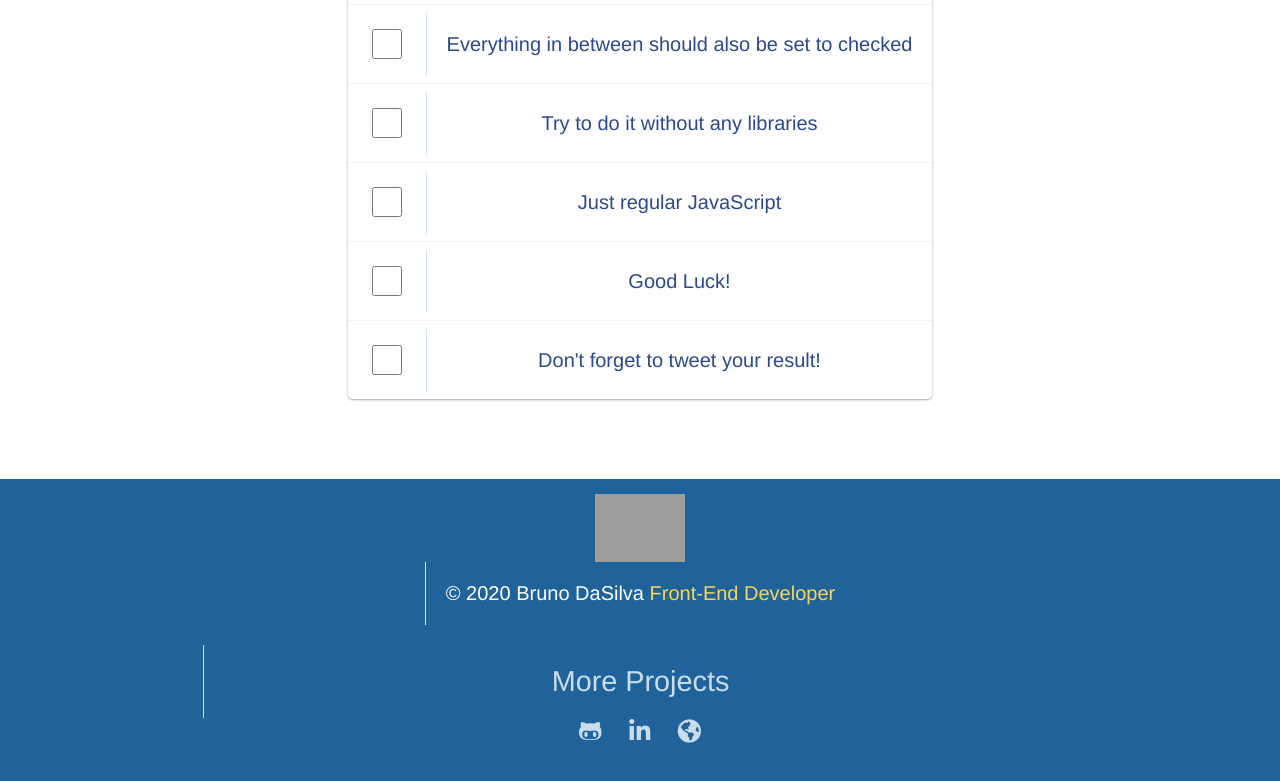
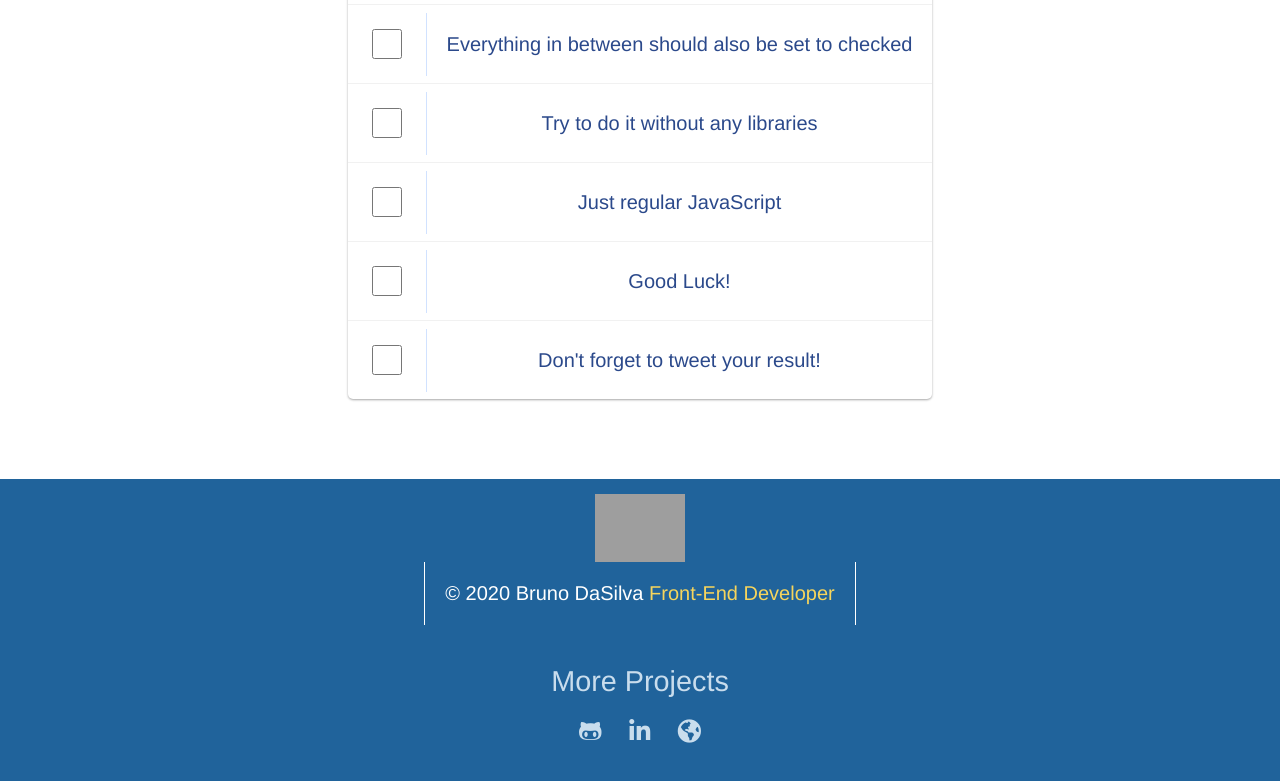
Before and after one commit to Brunno-DaSilva/hold-shift-multi-selection, a plain HTML site: page index.html in a window 1280 px wide. Shown: the part 601-1382 px from the top of the page. Drawn offline with Linux system fonts and the light colour scheme; grey boxes are pictures that could not be loaded; a web font is replaced by a local one.

Commit message:
added initial files

```diff
--- a/index.html
+++ b/index.html
@@ -5,7 +5,7 @@
     <meta name="viewport" content="width=device-width, initial-scale=1.0" />
     <meta http-equiv="X-UA-Compatible" content="ie=edge" />
 
-    <title>Hold Shift Multi-Selection</title>
+    <title>Custom Video Player</title>
 
     <!--Main Style -->
     <link rel="stylesheet" href="main.css" />
--- a/main.css
+++ b/main.css
@@ -31,7 +31,6 @@ body {
   display: flex;
   flex-direction: column;
   justify-content: space-between;
-  overflow: hidden;
 }
 
 *,
@@ -205,9 +204,14 @@ footer .info-Bruno {
   text-align: center;
 }
 
+footer p {
+  border-left: 1px solid white;
+  border-right: 1px solid white;
+}
 .info-Bruno p {
   color: var(--light-font-color-title);
   font-size: 1.8rem;
+  border: none;
 }
 
 .info-Bruno a {
```
